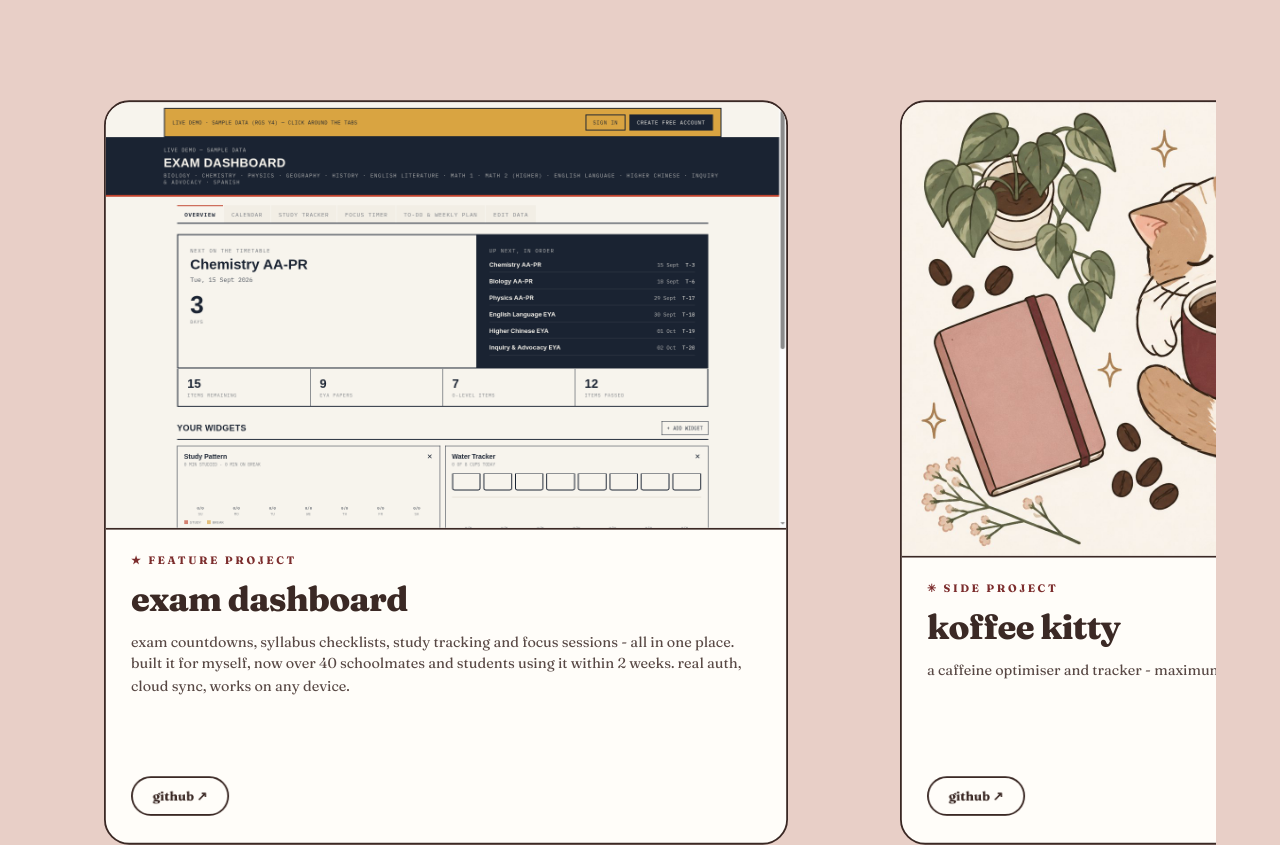
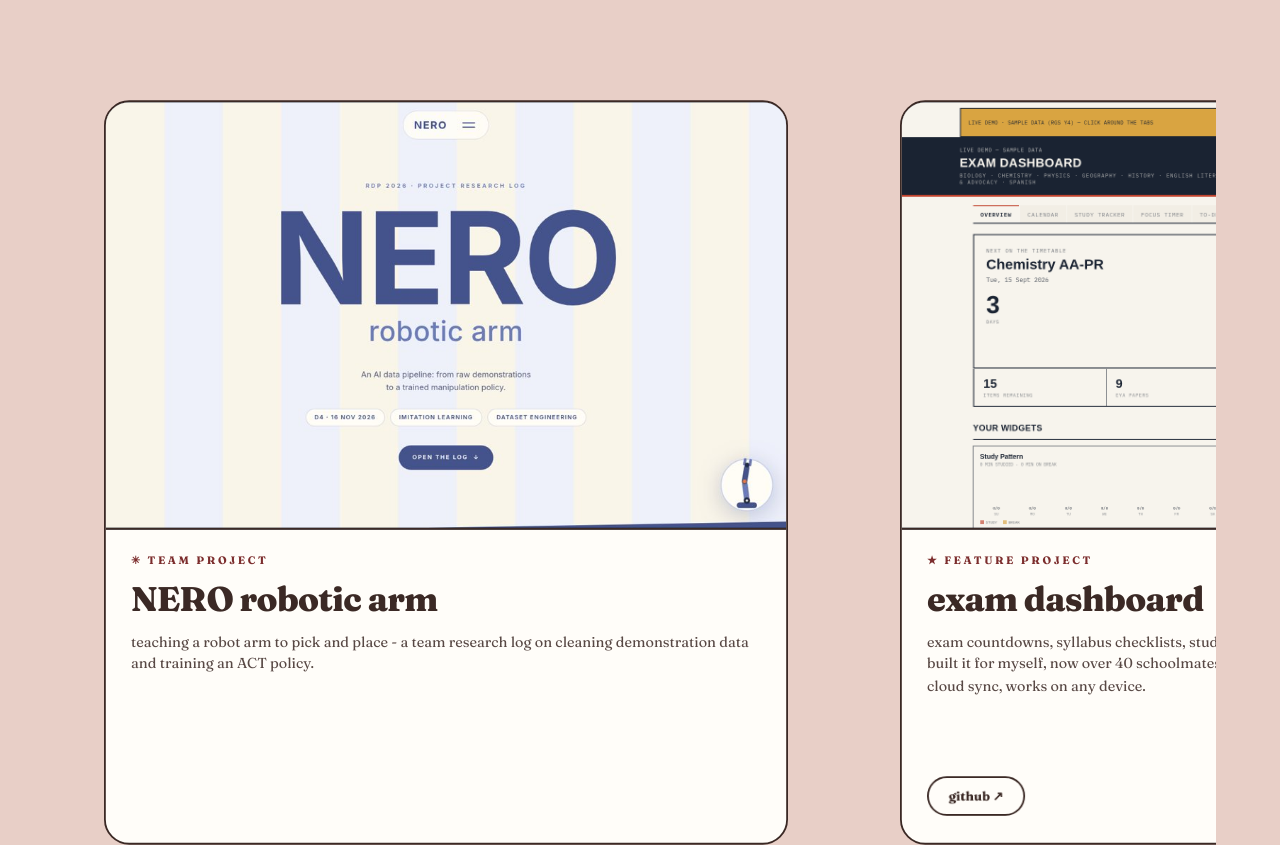
Before and after one commit to lormaigai/lormaigai.github.io, a plain HTML site: page index.html in a window 1280 px wide. Shown: the part 1713-2558 px from the top of the page. Drawn offline with Linux system fonts and the light colour scheme.

Commit message:
Add NERO robotic arm as first project in carousel

```diff
--- a/index.html
+++ b/index.html
@@ -377,6 +377,19 @@ html.static .reveal{opacity:1;transform:none;transition:none}
 
       <article class="car-card reveal zoom">
         <div class="shot">
+          <a href="https://lormaigai.github.io/NERO-robotic-arm/index.html" target="_blank" rel="noopener" aria-label="open the NERO robotic arm research log">
+            <img src="assets/nero-robotic-arm.jpg" alt="NERO robotic arm project research log homepage" loading="lazy">
+          </a>
+        </div>
+        <div class="car-body">
+          <div class="kicker">✳ team project</div>
+          <h3><a href="https://lormaigai.github.io/NERO-robotic-arm/index.html" target="_blank" rel="noopener">NERO robotic arm</a></h3>
+          <p>teaching a robot arm to pick and place - a team research log on cleaning demonstration data and training an ACT policy.</p>
+        </div>
+      </article>
+
+      <article class="car-card reveal zoom">
+        <div class="shot">
           <a href="https://lormaigai.github.io/exam-dashboard/" target="_blank" rel="noopener" aria-label="open the exam dashboard live demo">
             <img src="assets/exam-dashboard.png" alt="exam dashboard homepage - live demo with countdowns and syllabus trackers" loading="lazy">
           </a>
```
Also changed, not shown: assets/nero-robotic-arm.jpg (added).
